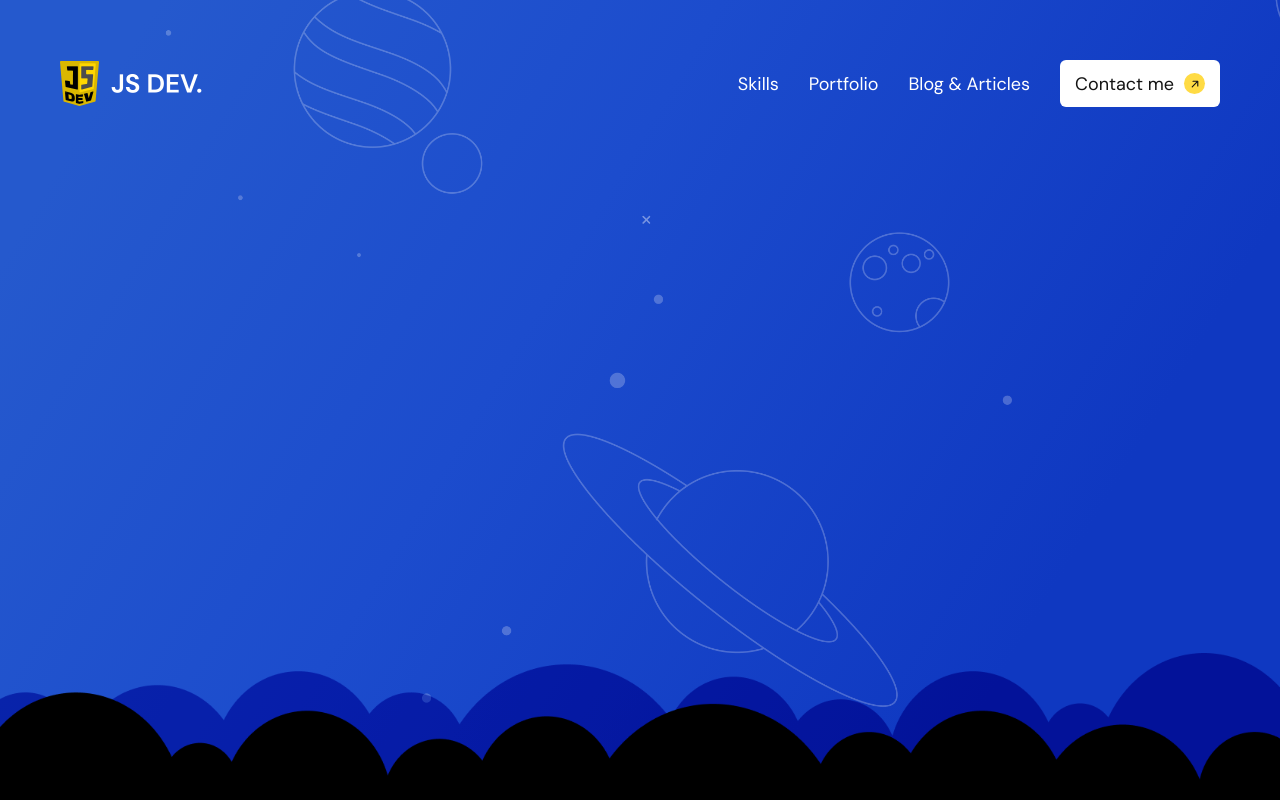
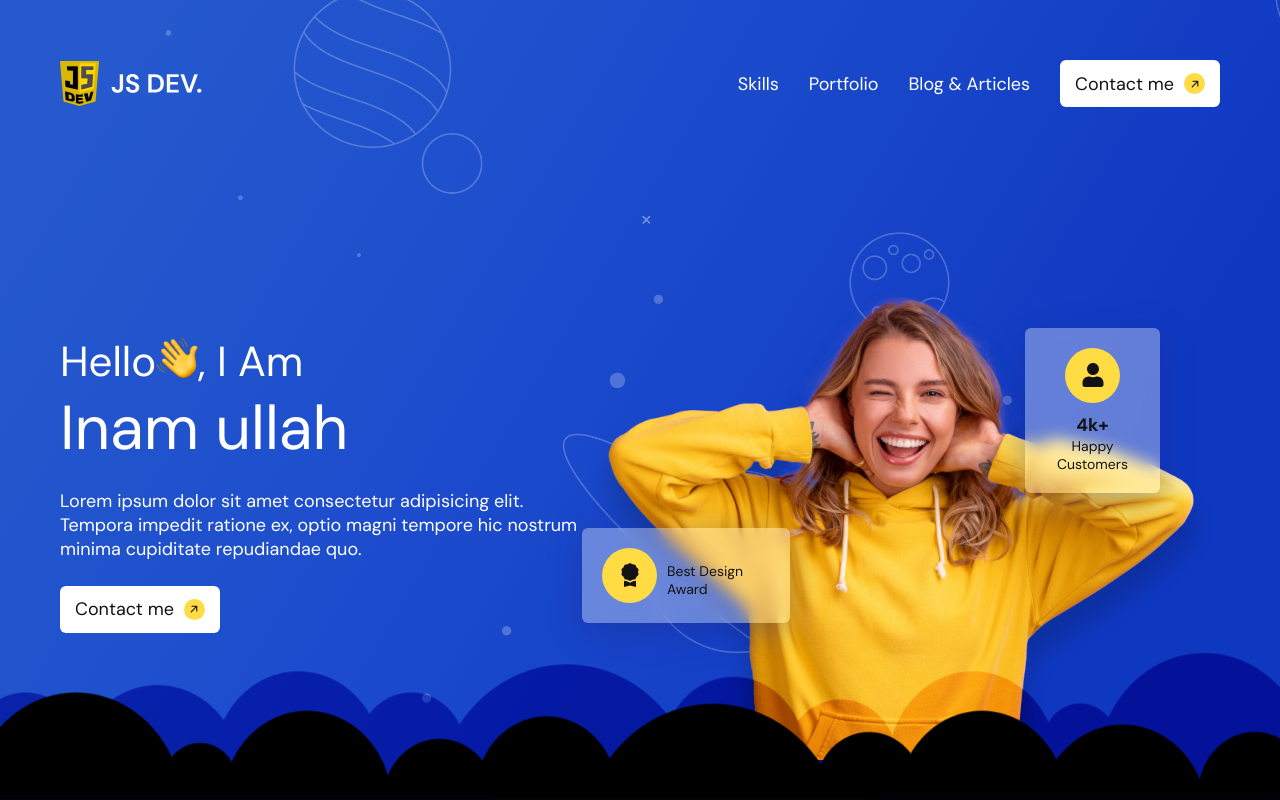
Before and after one commit to inamullah2627/My-Portfolio, a React (Create React App) app: page / in a window 1280 px wide. Built offline with nearby package versions, Linux system fonts and the light colour scheme.

Commit message:
Intro Section Content

```diff
--- /dev/null
+++ b/src/components/intro/Intro-content/index.jsx
@@ -0,0 +1,57 @@
+import React from "react";
+import { BsAwardFill } from "react-icons/bs";
+import { FaUser } from "react-icons/fa";
+
+import girl from "../../../images/girl.png";
+import hand from "../../../images/hand.png";
+import CallToAction from "../../Shared/CallToAction";
+
+import "./style.scss";
+
+const IntroContent = () => {
+  return (
+    <div className="intro-content">
+      <div className="layout">
+        <div className="left-col">
+          <h1 className="title">
+            <span className="small-text">
+              <span className="text">Hello</span>
+              <span className="item">
+                <img src={hand} alt="" />
+              </span>
+              <span className="text">, I Am</span>
+            </span>
+            <span className="big-text">Inam ullah</span>
+          </h1>
+          <p>
+            Lorem ipsum dolor sit amet consectetur adipisicing elit. Tempora
+            impedit ratione ex, optio magni tempore hic nostrum minima
+            cupiditate repudiandae quo.
+          </p>
+          <CallToAction text="Contact me" />
+        </div>
+        <div className="right-col">
+          <img src={girl} alt="" />
+          <div className="highlights horizontal">
+            <div className="icon">
+              <BsAwardFill />
+            </div>
+
+            <div className="text">Best Design Award</div>
+          </div>
+          <div className="highlights vertical">
+            <div className="icon">
+              <FaUser />
+            </div>
+            <div className="text">
+              <span>4k+</span>
+              Happy Customers
+            </div>
+          </div>
+        </div>
+      </div>
+    </div>
+  );
+};
+
+export default IntroContent;
--- /dev/null
+++ b/src/components/intro/Intro-content/style.scss
@@ -0,0 +1,134 @@
+@import "../../../style-config/variable.scss";
+@import "../../../style-config/mixins.scss";
+
+.intro-content {
+  display: flex;
+  flex-grow: 1;
+  align-items: flex-end;
+  .layout {
+    display: flex;
+    .left-col {
+      width: 45%;
+      @include medium-screen {
+        padding-top: 55px;
+      }
+      @include large-screen {
+        padding-top: 0;
+        width: 37%;
+      }
+      color: $white;
+      .title {
+        display: flex;
+        flex-direction: column;
+
+        .small-text {
+          @include typography(42px, 400, 48px);
+          display: flex;
+          align-items: center;
+          .icon {
+            margin-left: 10px;
+          }
+        }
+        .big-text {
+          @include typography(62px, 400, 72px);
+        }
+      }
+      p {
+        @include typography(18px, 400, 24px);
+        margin: 25px 0;
+      }
+    }
+    .right-col {
+      width: 55%;
+      display: flex;
+      align-items: flex-end;
+      position: relative;
+      @include large-screen {
+        width: 63%;
+      }
+      img {
+        width: 100%;
+        display: block;
+        margin-bottom: 40px;
+        @include large-screen {
+          margin-bottom: 50px;
+          position: relative;
+          right: -100px;
+        }
+      }
+      .highlights {
+        position: absolute;
+        border-radius: 6px;
+        @include glassmorphism-effect;
+        .icon {
+          width: 55px;
+          height: 55px;
+          min-width: 55px;
+          display: flex;
+          align-items: center;
+          justify-content: center;
+          border-radius: 50%;
+          background-color: $yellow;
+          font-size: 24px;
+          color: $black-light;
+        }
+        .text {
+          padding: 0 10px;
+          @include typography(18px, 400, 24px);
+          color: $black-light;
+          span {
+            @include typography(18px, 400, 24px);
+          }
+        }
+        &.horizontal {
+          width: 208px;
+          height: 95px;
+          display: flex;
+          align-items: center;
+          top: 250px;
+          left: 0;
+          padding: 20px 10px 20px 20px;
+          @include medium-screen {
+            top: 250px;
+            left: 0;
+          }
+          @include large-screen {
+            top: 270px;
+            left: 120px;
+          }
+        }
+        &.vertical {
+          width: 135px;
+          height: 165px;
+          min-height: 165px;
+          display: flex;
+          flex-direction: column;
+          align-items: center;
+          top: 50px;
+          right: 60px;
+          padding: 20px;
+          padding-bottom: 10px;
+          text-align: center;
+        }
+        @include medium-screen {
+          top: 50px;
+          right: 60px;
+        }
+        @include large-screen {
+          top: 85px;
+          right: -10px;
+        }
+        .text {
+          padding: 0 10px;
+          @include typography(14px, 400, 18px);
+          color: $black-light;
+          margin-top: 10px;
+          span {
+            @include typography(18px, 700, 24px);
+            display: block;
+          }
+        }
+      }
+    }
+  }
+}
--- a/src/components/intro/index.jsx
+++ b/src/components/intro/index.jsx
@@ -1,6 +1,7 @@
 import React from "react";
 import "./style.scss";
 import Navigation from "../navigation-bar";
+import IntroContent from "./Intro-content";
 
 import cloud from "../../images/cloud.png";
 import cloudSoft from "../../images/cloud-soft.png";
@@ -13,6 +14,7 @@
       <img src={cloudSoft} alt="" className="cloud-soft" />
       <div className="content">
         <Navigation />
+        <IntroContent />
       </div>
     </div>
   );
```
